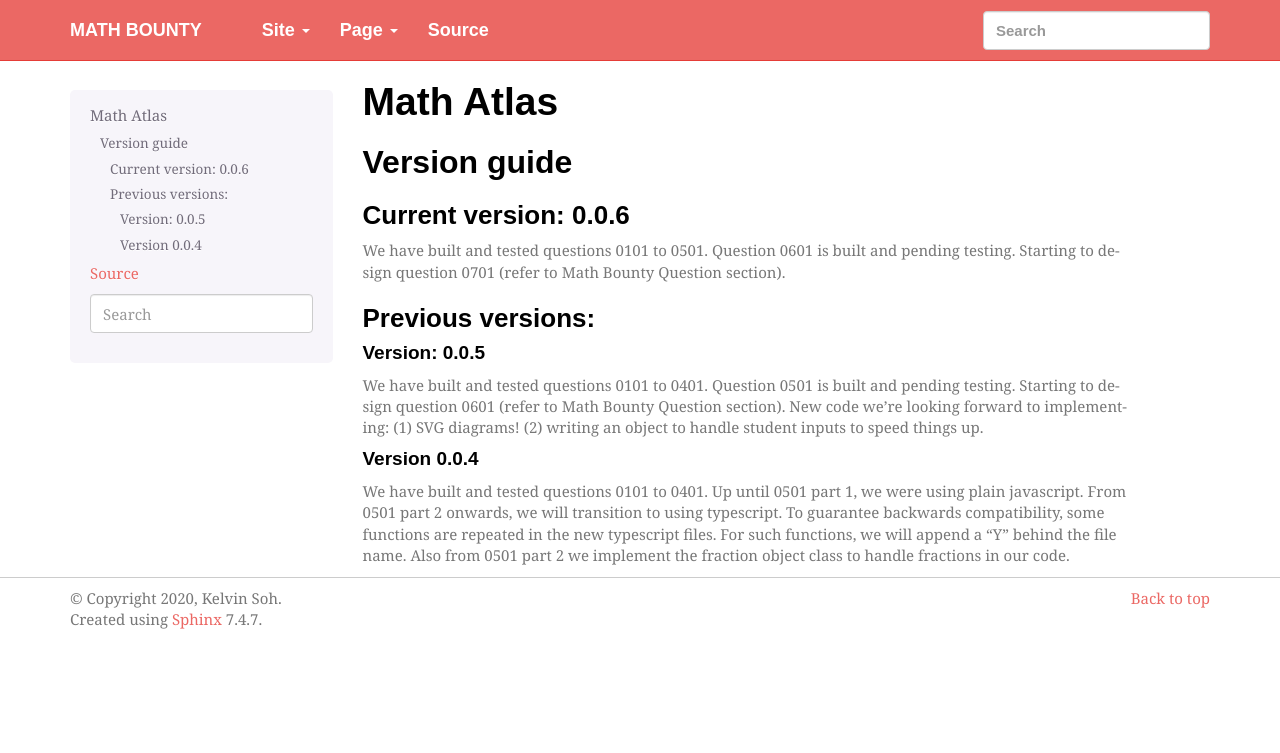
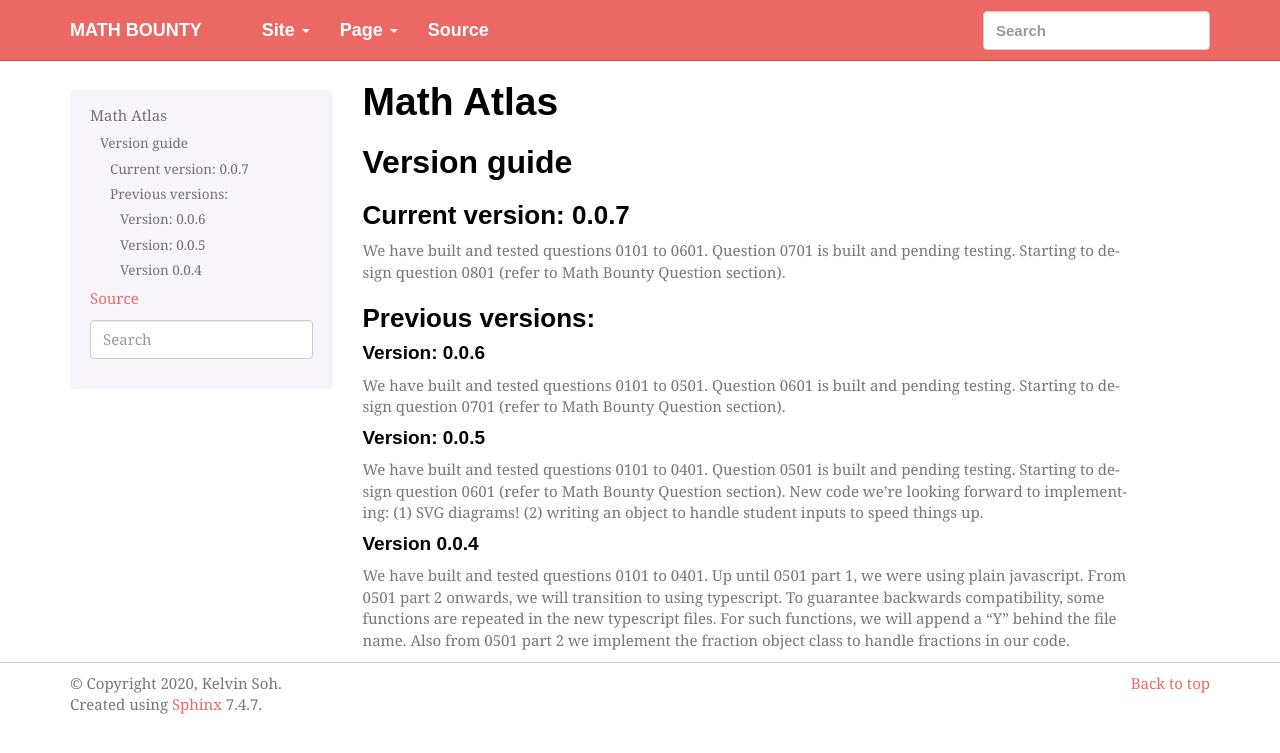
Before and after one commit to kelvinsjk/math-bounty, a Sphinx documentation site: the page built from docs/math-atlas.rst, in a window 1280 px wide. Shown: the top 753 px of the page. Built offline with Sphinx 7.4.7, drawn with Linux system fonts in a browser that asks for light colours; some web fonts are replaced.

Commit message:
Question 0801 documentation

```diff
--- a/docs/math-atlas.rst
+++ b/docs/math-atlas.rst
@@ -4,12 +4,16 @@ Math Atlas
 Version guide
 --------------------------------
 
-Current version: 0.0.6
+Current version: 0.0.7
 ^^^^^^^^^^^^^^^^^^^^^^^
-We have built and tested questions 0101 to 0501. Question 0601 is built and pending testing. Starting to design question 0701 (refer to Math Bounty Question section).
+We have built and tested questions 0101 to 0601. Question 0701 is built and pending testing. Starting to design question 0801 (refer to Math Bounty Question section).
 
 Previous versions:
 ^^^^^^^^^^^^^^^^^^^^
+
+Version: 0.0.6
+~~~~~~~~~~~~~~~
+We have built and tested questions 0101 to 0501. Question 0601 is built and pending testing. Starting to design question 0701 (refer to Math Bounty Question section).
 
 Version: 0.0.5
 ~~~~~~~~~~~~~~~
--- a/docs/questions/index.rst
+++ b/docs/questions/index.rst
@@ -8,3 +8,4 @@ Questions
    topic5
    topic6
    topic7
+   topic8
--- a/docs/questions/topic7.rst
+++ b/docs/questions/topic7.rst
@@ -40,6 +40,6 @@ Developer/mathematical notes
 ^^^^^^^^^^^^^^^^^^^^^^^^^^^^^
 
 For the question to not get too complicated (no surds during the binomial expansion step in (b) we need to generate $a,b$ such that $a,b$ is not a perfect square. The probability of the
-complement is closely related to the prime number theorem with an asymptotic probability of $C\frac{\log n}{n} + \frac{A}{n} + O(n^{-\frac{4}{3}}$. See `Noam D. Elkies' solution to this question on mathoverflow <https://mathoverflow.net/questions/279127/probability-that-product-is-a-perfect-square>`.
+complement is closely related to the prime number theorem with an asymptotic probability of $C\frac{\log n}{n} + \frac{A}{n} + O(n^{-\frac{4}{3}})$. See `Noam D. Elkies' solution to this question on mathoverflow <https://mathoverflow.net/questions/279127/probability-that-product-is-a-perfect-square>`_.
 
 We have also written a "surd simplify" function to simplify surds of the form $\sqrt{n}$ into the simplified expression $a \sqrt{b}$. Doing such a simplification is essentially the famous prime factorization problem we encounter in the P vs NP problem and in RSA cryptography. Thankfully, we are dealing with small numbers so we have simply implemented a trial division algorithm.
```
Also changed, not shown: docs/questions/topic8.rst (added, +44 -0 lines).
